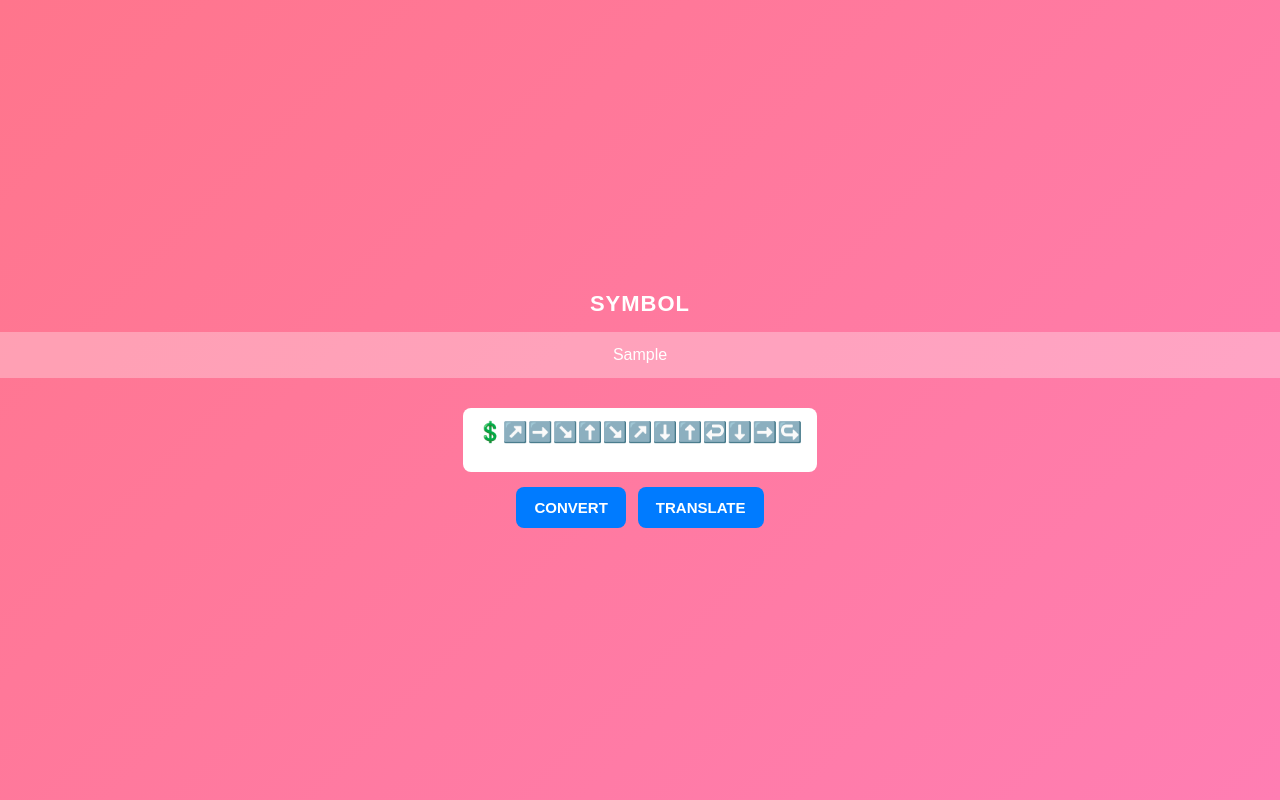
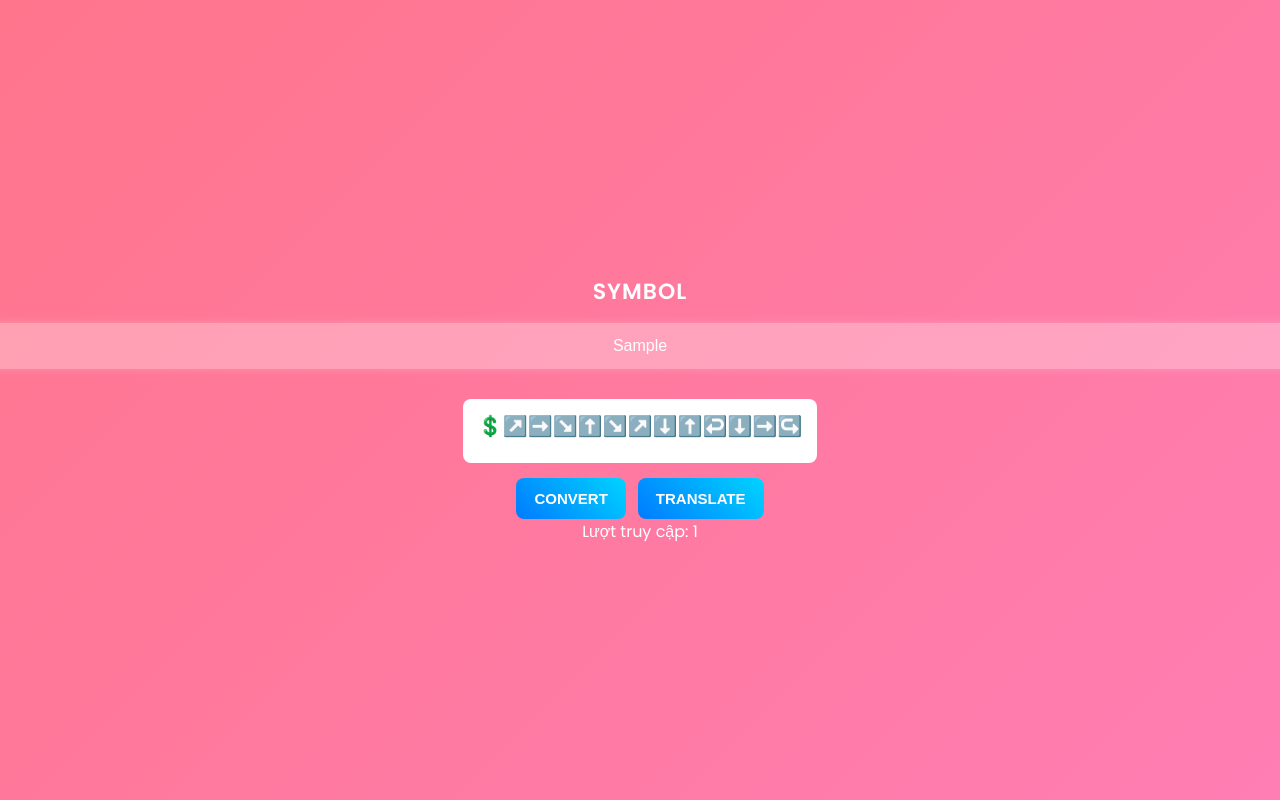
Before and after one commit to YriAne-yura/Trend_Symbol, a plain HTML site: page index.html in a window 1280 px wide. Both pictures are taken after typing "Sample" into the empty fields and a click on the button "CONVERT". Drawn offline with Linux system fonts and the light colour scheme.

Commit message:
Add files via upload

```diff
--- a/index.html
+++ b/index.html
@@ -16,5 +16,6 @@
         <button onclick="setMode('translate')">Translate</button>
     </div>
     <script src="script.js"></script>
+    <div id="visitCounter">Lượt truy cập: 0</div>
 </body>
 </html>
--- a/script.js
+++ b/script.js
@@ -1,11 +1,14 @@
-// script.js
 const conversionTable = {
     "A": "↗️➡️↘️", "B": "⬆️↩️", "C": "↪️", "D": "⬆️↩️", "Đ": "⬆️↩️", "E": "↪️",
     "G": "↪️⬆️", "H": "⬆️➡️⬆️", "J": "⤴️", "K": "⬆️↪️", "U": "⬆️➡️⬆️",
     "X": "↩️↪️", "L": "⬇️➡️", "M": "⬆️↘️↗️⬇️", "O": "⏺️", "Ô": "⏺️", "P": "⬆️↩️",
     "Q": "⏺️↘️", "R": "⬆️↩️⤵️", "S": "💲", "T": "➡️⬆️⬅️", "V": "↖️↗️", "Y": "✂️",
-    "N": "⬆️↘️⬆️", "I":"ℹ️"
+    "N": "⬆️↘️⬆️", "I": "ℹ️"
 };
+
+// Tạo bảng dịch ngược
+const reverseTable = Object.fromEntries(Object.entries(conversionTable).map(([k, v]) => [v, k]));
+
 let mode = 'convert';
 
 function removeDiacritics(str) {
@@ -14,16 +17,21 @@ function removeDiacritics(str) {
 
 function convertText() {
     let input = document.getElementById("inputText").value;
-    input = removeDiacritics(input).toUpperCase();
     let output = "";
 
-    for (let char of input) {
-        if (mode === 'convert' && conversionTable[char]) {
-            output += conversionTable[char];
-        } else {
-            output += char;
+    if (mode === 'convert') {
+        input = removeDiacritics(input).toUpperCase();
+        for (let char of input) {
+            output += conversionTable[char] || char;
         }
+    } else if (mode === 'translate') {
+        output = input;
+        // Sắp xếp theo độ dài chuỗi giảm dần để tránh thay thế nhầm
+        Object.keys(reverseTable).sort((a, b) => b.length - a.length).forEach(symbol => {
+            output = output.split(symbol).join(reverseTable[symbol]);
+        });
     }
+
     document.getElementById("output").innerText = output;
 }
 
@@ -38,3 +46,16 @@ function setMode(newMode) {
     mode = newMode;
     convertText();
 }
+
+// Cập nhật số lượt truy cập
+function updateVisitCount() {
+    let visitCount = localStorage.getItem("visitCount") || 0;
+    visitCount = parseInt(visitCount) + 1;
+    localStorage.setItem("visitCount", visitCount);
+    document.getElementById("visitCounter").innerText = `Lượt truy cập: ${visitCount}`;
+}
+
+// Khi trang tải, cập nhật lượt truy cập
+window.onload = function () {
+    updateVisitCount();
+};
--- a/styles.css
+++ b/styles.css
@@ -1,4 +1,6 @@
 /* styles.css */
+@import url('https://fonts.googleapis.com/css2?family=Poppins:wght@300;400;600&display=swap');
+
 body {
     font-family: 'Poppins', sans-serif;
     display: flex;
@@ -10,6 +12,7 @@ body {
     background: linear-gradient(135deg, #ff758c, #ff7eb3);
     color: white;
     text-align: center;
+    overflow: hidden;
 }
 
 .container {
@@ -21,6 +24,8 @@ body {
     width: 90%;
     max-width: 400px;
     text-align: center;
+    position: relative;
+    animation: fadeIn 1s ease-in-out;
 }
 
 h2 {
@@ -42,6 +47,7 @@ input {
     color: white;
     text-align: center;
     transition: all 0.3s ease-in-out;
+    box-shadow: 0 0 10px rgba(255, 255, 255, 0.2);
 }
 
 input::placeholder {
@@ -50,7 +56,7 @@ input::placeholder {
 
 input:focus {
     background: rgba(255, 255, 255, 0.5);
-    box-shadow: 0 0 8px rgba(255, 255, 255, 0.4);
+    box-shadow: 0 0 15px rgba(255, 255, 255, 0.6);
 }
 
 #output {
@@ -85,19 +91,48 @@ input:focus {
     border: none;
     border-radius: 8px;
     cursor: pointer;
-    background: #007bff;
+    background: linear-gradient(45deg, #007bff, #00d4ff);
     color: white;
     font-size: 15px;
     font-weight: bold;
     text-transform: uppercase;
     transition: all 0.3s ease-in-out;
+    position: relative;
+    overflow: hidden;
+}
+
+.buttons button::before {
+    content: '';
+    position: absolute;
+    top: 0;
+    left: -100%;
+    width: 100%;
+    height: 100%;
+    background: rgba(255, 255, 255, 0.3);
+    transition: all 0.4s ease-in-out;
+}
+
+.buttons button:hover::before {
+    left: 100%;
 }
 
 .buttons button:hover {
-    background: #0056b3;
+    background: linear-gradient(45deg, #0056b3, #0094ff);
     transform: translateY(-3px);
+    box-shadow: 0 4px 15px rgba(0, 0, 0, 0.2);
 }
 
 .buttons button:active {
     transform: scale(0.95);
 }
+
+@keyframes fadeIn {
+    from {
+        opacity: 0;
+        transform: translateY(-20px);
+    }
+    to {
+        opacity: 1;
+        transform: translateY(0);
+    }
+}
```
